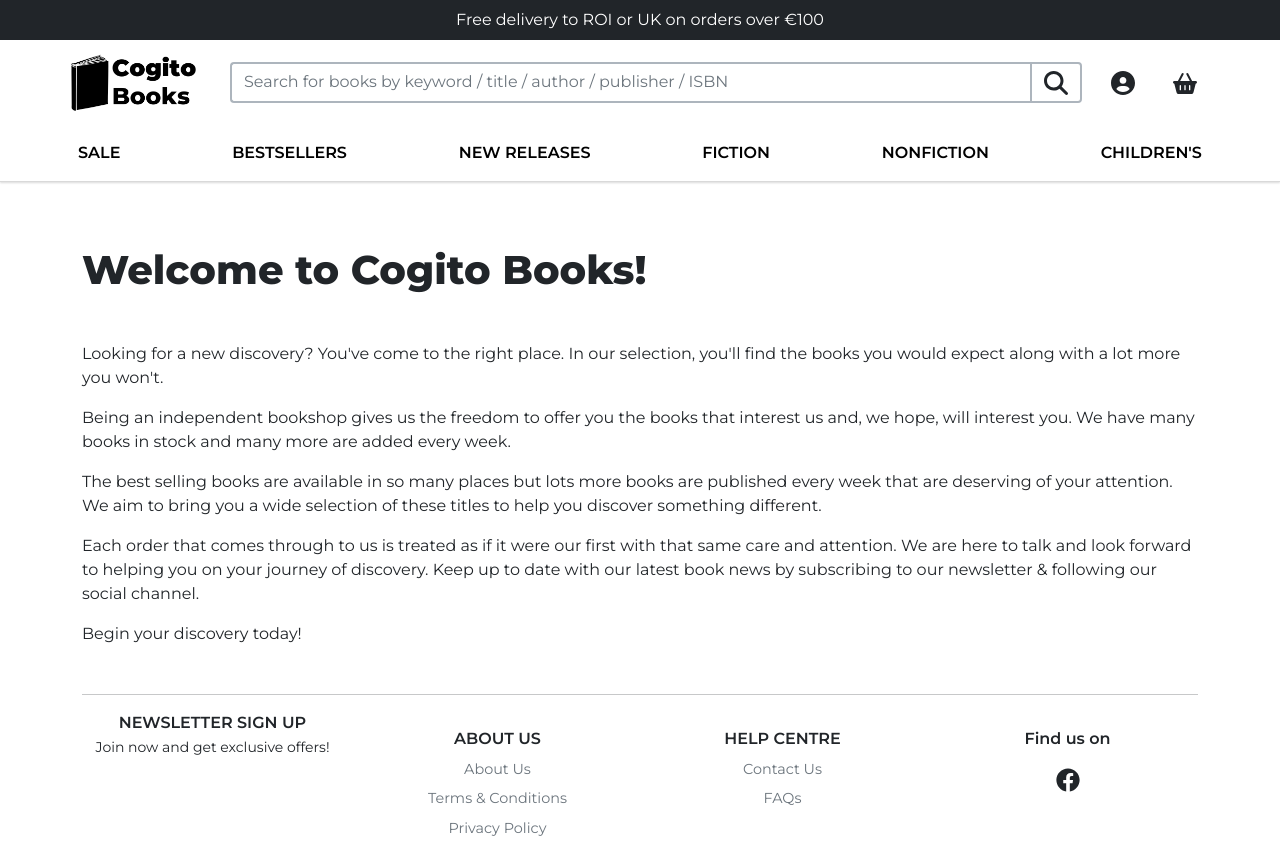
After one commit to sejungkwak/cogito-books, a Django app: page /about_us/ in a window 1280 px wide. The commit adds this page. Run offline with Django 3.2, Linux system fonts and the light colour scheme; parts of the project's set-up code (start-up, migrations or seed data) failed here and were passed over; some libraries are stand-ins or nearby versions.

Commit message:
feat: Add about us page

```diff
--- /dev/null
+++ b/home/templates/home/about.html
@@ -0,0 +1,19 @@
+{% extends "base.html" %}
+{% load i18n %}
+{% block head_title %}{% trans "About Us" %}{% endblock %}
+
+{% block content %}
+
+<h1 class="fw-bold mb-3 my-lg-5">{% trans "Welcome to Cogito Books!" %}</h1>
+
+<p>{% trans "Looking for a new discovery? You've come to the right place. In our selection, you'll find the books you would expect along with a lot more you won't." %}</p>
+
+<p>{% trans "Being an independent bookshop gives us the freedom to offer you the books that interest us and, we hope, will interest you. We have many books in stock and many more are added every week." %}</p>
+
+<p>{% trans "The best selling books are available in so many places but lots more books are published every week that are deserving of your attention. We aim to bring you a wide selection of these titles to help you discover something different." %}</p>
+
+<p>{% trans "Each order that comes through to us is treated as if it were our first with that same care and attention. We are here to talk and look forward to helping you on your journey of discovery. Keep up to date with our latest book news by subscribing to our newsletter & following our social channel." %}</p>
+
+<p>{% trans "Begin your discovery today!" %}</p>
+
+{% endblock %}
--- a/home/urls.py
+++ b/home/urls.py
@@ -15,4 +15,8 @@ urlpatterns = [
          TemplateView.as_view(
              template_name='home/terms_conditions.html'),
          name='terms_conditions'),
+    path('about_us/',
+         TemplateView.as_view(
+             template_name='home/about.html'),
+         name='about_us')
 ]
--- a/static/css/base.css
+++ b/static/css/base.css
@@ -35,6 +35,11 @@
 }
 
 /*------------------------------------ Header ------------------------------------*/
+
+.header {
+    box-shadow: 0 1px 2px rgba(0, 0, 0, .15);
+    border-bottom: 1px solid rgba(0, 0, 0, .15);
+}
 
 .header-banner_text {
     font-size: .75rem;
--- a/templates/base.html
+++ b/templates/base.html
@@ -33,7 +33,7 @@
 
 <body class="d-flex flex-column vh-100">
 
-    <header class="flex-shrink-0 container-fluid sticky-top px-0">
+    <header class="header flex-shrink-0 container-fluid sticky-top px-0">
 
         {% comment %} Free delivery banner {% endcomment %}
         <div class="header-banner py-2 bg-dark text-center">
--- a/templates/includes/footer.html
+++ b/templates/includes/footer.html
@@ -1,11 +1,11 @@
 {% load i18n %}
 
-<footer class="container mt-auto">
+<footer class="container mt-auto pb-3">
     <hr>
-    <div class="row">
+    <div class="row text-lg-center">
 
         {% comment %} Newsletter sign up form {% endcomment %}
-        <div class="col-12 col-lg-4 d-flex flex-lg-column">
+        <div class="col-12 col-lg-3 d-flex flex-lg-column">
             <div class="newsletter-text">
                 <p class="mb-0 fw-600 text-uppercase">{% trans "Newsletter sign up" %}</p>
                 <small>{% trans "Join now and get exclusive offers!" %}</small>
@@ -15,23 +15,23 @@
         </div>
 
         {% comment %} About us {% endcomment %}
-        <div class="col-6 col-lg-4">
+        <div class="col-6 col-md-4 col-lg-3 mt-3">
             <p class="mb-0 fw-600 text-uppercase">{% trans "About us" %}</p>
             <ul class="nav flex-column">
                 <li class="footer-item nav-item">
-                    <a class="nav-link p-0 text-muted" href="#">{% trans "About Us" %}</a>
+                    <a class="nav-link p-0 text-muted" href="{% url 'about_us' %}">{% trans "About Us" %}</a>
                 </li>
                 <li class="footer-item nav-item">
-                    <a class="nav-link p-0 text-muted" href="{% url 'terms_conditions' %}">{% trans "Terms & Conditions" %}</a>
+                    <a class="nav-link p-0 text-muted" target="_blank" href="{% url 'terms_conditions' %}">{% trans "Terms & Conditions" %}</a>
                 </li>
                 <li class="footer-item nav-item">
-                    <a class="nav-link p-0 text-muted" href="{% url 'privacy_policy' %}">{% trans "Privacy Policy" %}</a>
+                    <a class="nav-link p-0 text-muted" target="_blank" href="{% url 'privacy_policy' %}">{% trans "Privacy Policy" %}</a>
                 </li>
             </ul>
         </div>
 
         {% comment %} Help centre {% endcomment %}
-        <div class="col-6 col-lg-4">
+        <div class="col-6 col-md-4 col-lg-3 mt-3">
             <p class="mb-0 fw-600 text-uppercase">{% trans "Help centre" %}</p>
             <ul class="nav flex-column">
                 <li class="footer-item nav-item">
@@ -44,10 +44,11 @@
         </div>
 
         {% comment %} Facebook page link {% endcomment %}
-        <p class="col-12 mt-2 text-center">{% trans "Find us on" %}
+        <div class="col-12 col-md-4 col-lg-3 mt-3 d-flex flex-lg-column">
+            <p class="fw-600 me-3 me-lg-0">{% trans "Find us on" %}</p>
             <a class="col" href="https://www.facebook.com/profile.php?id=100089165571037" target="_blank" rel="noopener" aria-label="Facebook page opens in a new tab">
                 <svg class="icon-container" xmlns="http://www.w3.org/2000/svg" viewBox="0 0 512 512"><path class="icon-path__black" d="M504 256C504 119 393 8 256 8S8 119 8 256c0 123.78 90.69 226.38 209.25 245V327.69h-63V256h63v-54.64c0-62.15 37-96.48 93.67-96.48 27.14 0 55.52 4.84 55.52 4.84v61h-31.28c-30.8 0-40.41 19.12-40.41 38.73V256h68.78l-11 71.69h-57.78V501C413.31 482.38 504 379.78 504 256z"/></svg>
             </a>
-        </p>
+        </div>
     </div>
 </footer>
--- a/templates/includes/main-nav.html
+++ b/templates/includes/main-nav.html
@@ -3,28 +3,28 @@
     <div class="container navbar-collapse collapse px-lg-0" id="dropdownMainMenu">
         <ul class="navbar-nav d-flex justify-content-between w-100">
             <li class="nav-item text-uppercase">
-                <a class="nav-link text-black" href="{% url 'book_list' %}?list=sale">{% trans "Sale" %}</a>
+                <a class="nav-link fw-600 text-black" href="{% url 'book_list' %}?list=sale">{% trans "Sale" %}</a>
             </li>
             <li class="nav-item text-uppercase">
-                <a class="nav-link text-black" href="{% url 'book_list' %}?list=bestsellers">{% trans "Bestsellers" %}</a>
+                <a class="nav-link fw-600 text-black" href="{% url 'book_list' %}?list=bestsellers">{% trans "Bestsellers" %}</a>
             </li>
             <li class="nav-item text-uppercase">
-                <a class="nav-link text-black" href="{% url 'book_list' %}?list=new_releases">{% trans "New releases" %}</a>
+                <a class="nav-link fw-600 text-black" href="{% url 'book_list' %}?list=new_releases">{% trans "New releases" %}</a>
             </li>
             <li class="nav-item dropdown text-uppercase">
-                <a class="nav-link text-black dropdown-toggle" href="#" data-bs-toggle="dropdown" role="button" aria-expanded="false">{% trans "Fiction" %}</a>
+                <a class="nav-link fw-600 text-black dropdown-toggle" href="#" data-bs-toggle="dropdown" role="button" aria-expanded="false">{% trans "Fiction" %}</a>
                 <ul class="dropdown-menu">
                     <li><a class="dropdown-item" href="{% url 'book_list' %}?list=fiction">All Fiction</a></li>
                 </ul>
             </li>
             <li class="nav-item dropdown text-uppercase">
-                <a class="nav-link text-black dropdown-toggle" href="#" data-bs-toggle="dropdown" role="button" aria-expanded="false">{% trans "Nonfiction" %}</a>
+                <a class="nav-link fw-600 text-black dropdown-toggle" href="#" data-bs-toggle="dropdown" role="button" aria-expanded="false">{% trans "Nonfiction" %}</a>
                 <ul class="dropdown-menu">
                     <li><a class="dropdown-item" href="{% url 'book_list' %}?list=nonfiction">All Nonfiction</a></li>
                 </ul>
             </li>
             <li class="nav-item dropdown text-uppercase">
-                <a class="nav-link text-black dropdown-toggle" href="#" data-bs-toggle="dropdown" role="button" aria-expanded="false">{% trans "Children's" %}</a>
+                <a class="nav-link fw-600 text-black dropdown-toggle" href="#" data-bs-toggle="dropdown" role="button" aria-expanded="false">{% trans "Children's" %}</a>
                 <ul class="dropdown-menu">
                     <li><a class="dropdown-item" href="{% url 'book_list' %}?list=childrens">All Children's Books</a></li>
                 </ul>
```
